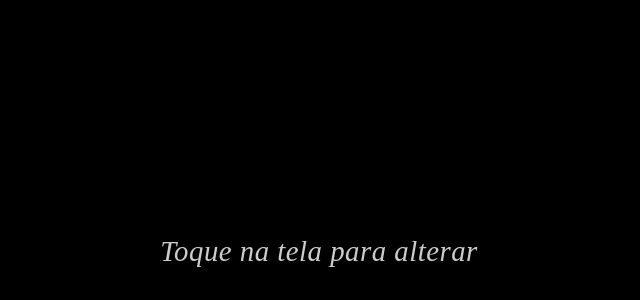
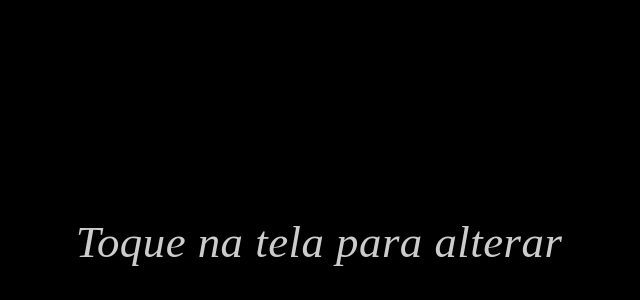
Before and after one commit to agrsgn/circofinal, a website built with Vite: page index.html in a window 1280 px wide. Shown: the part 500-800 px from the top of the page, without its empty margins (321-961 px from the left). Built offline with nearby package versions, Linux system fonts and the light colour scheme; no server answers; a web font is replaced by a local one; what @snap/camera-kit would draw is missing.

Commit message:
Update style.css

```diff
--- a/src/style.css
+++ b/src/style.css
@@ -38,7 +38,7 @@ html, body {
   width: 100%;
   text-align: center;
   font-weight: 200; /* mais fino */
-  font-size: 1.8rem; /* um pouco maior */
+  font-size: 2.8rem; /* um pouco maior */
   color: #ffffffcc;
   z-index: 3;
   font-style: italic;
```
